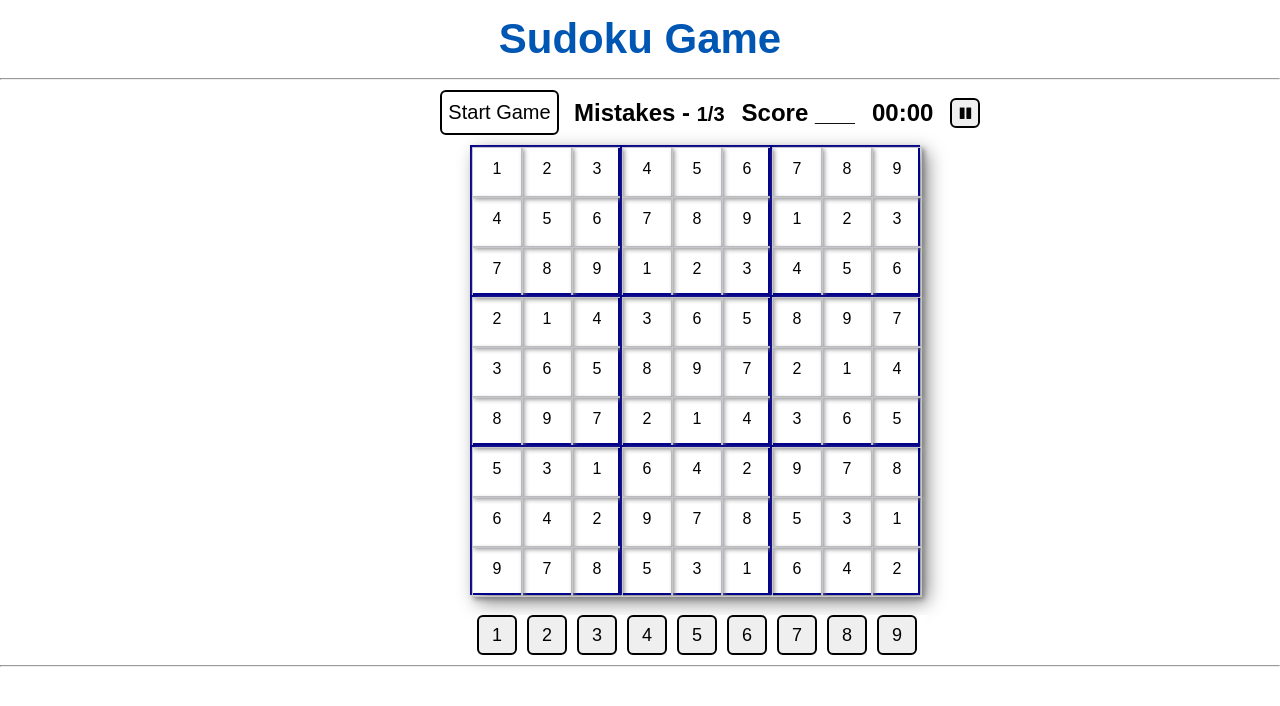
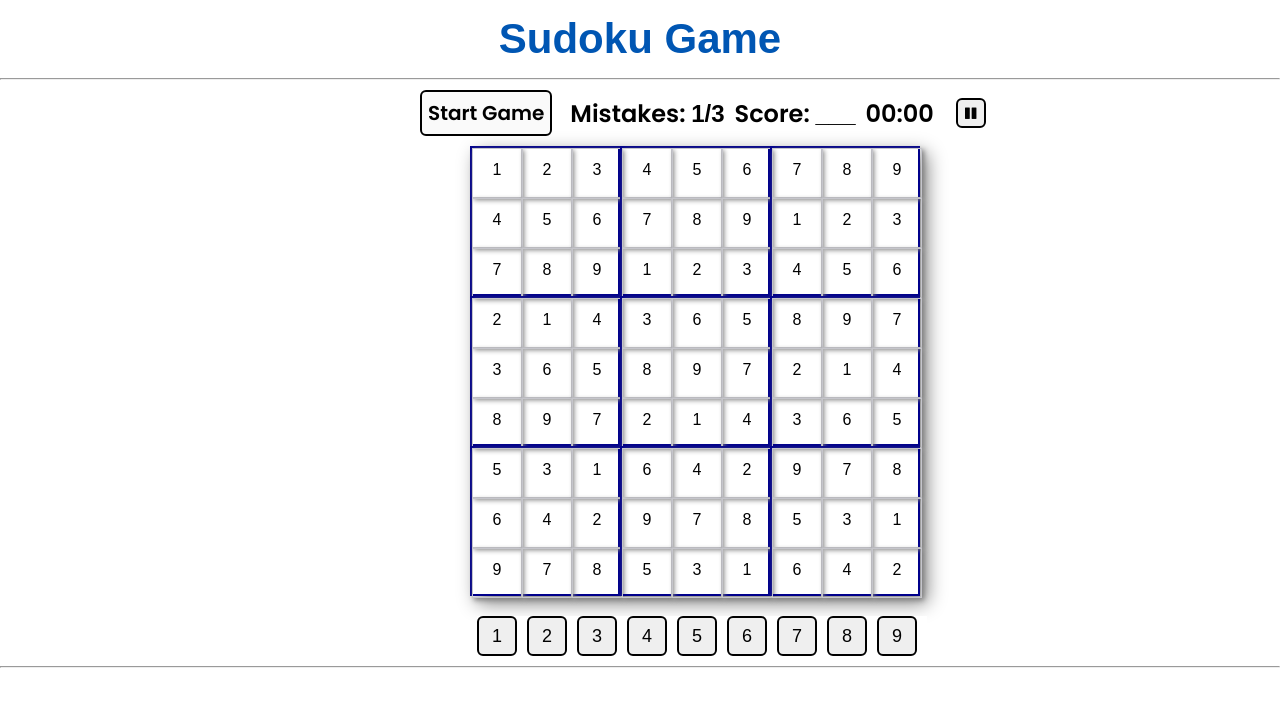
Before and after one commit to OV111/Sudoku_Game, a website with bundled scripts: page index.html in a window 1280 px wide. Built offline with nearby package versions, Linux system fonts and the light colour scheme.

Commit message:
Adding new Styles of css/html

```diff
--- a/index.html
+++ b/index.html
@@ -9,19 +9,20 @@
     <link rel="stylesheet" href="style.css">
 </head>
 <body>
-    <h1>Sudoku Game</h1>
+        <header>
+            <h1>Sudoku Game</h1>
+        </header>
     <hr>
-    <div class="start">                                    <!--header sarqel-->
-        <button class="startGame">Start Game</button>
-        <h3>Mistakes - <span id="mistake">1/3</span></h3>
-        <h3>Score <span id="score">___</span></h3>
-        <h3 id="timeNumber"> 00:00 </h3>
-        <button id="pause"><i class="fa fa-pause"></i></button>
-        <button id="play"><i class="fa fa-play"></i></button>
-    </div>
+        <nav class="start">
+            <button class="startGame">Start Game</button>
+            <h3>Mistakes: <span id="mistake">1/3</span></h3>
+            <h3>Score: <span id="score">___</span></h3>
+            <h3 id="timeNumber"> 00:00</h3>
+            <button id="pause"><i class="fa fa-pause"></i></button>
+            <button id="play"><i class="fa fa-play"></i></button>
+        </nav>                                    <!--header sarqel-->
 
     <div class="container">
-
         <div class="square1">
             <div class="square"><p data-id="1"></p></div>
             <div class="square"><p data-id="2"></p></div>
@@ -123,7 +124,7 @@
         </div>
     </div>
 
-    <div class="container2">
+    <footer class="container2">
         <div class="numbers"><button>1</button></div>
         <div class="numbers"><button>2</button></div>
         <div class="numbers"><button>3</button></div>
@@ -133,7 +134,7 @@
         <div class="numbers"><button>7</button></div>
         <div class="numbers"><button>8</button></div>
         <div class="numbers"><button>9</button></div>
-    </div>
+    </footer>
 
     <hr>
 
--- a/style.css
+++ b/style.css
@@ -1,3 +1,5 @@
+@import url('https://fonts.googleapis.com/css2?family=Poppins:wght@600&display=swap');
+
 * {
     margin: 0px;
     padding: 0px;
@@ -11,14 +13,40 @@ h1 {
     font-size: 42px;
     color: #0056b3;
 }
+h3 {
+    font-size: 24px;
+    font-family: 'Poppins', sans-serif;
+    position: relative;
+    left:-12px;
+    margin-top: 6px;
+    margin-right: 10px;
+}
+/* /////////////////////////////////// */
 .start {
     display: flex;
     margin-left: 440px;
     margin-top: 10px;
 }
-#timenumber {
+
+.startGame {
+    display:flex;
+    justify-content: center;
+    align-items: center;
+    padding: 6px;
     font-size: 20px;
-    margin-left: 1px;
+    font-family: 'Poppins', sans-serif;
+    position: relative;
+    left: -30px;
+    border: 2px solid;
+    border-radius: 6px;
+    margin:0px 0px 0px 10px;
+    background-color: #fafafa;
+    cursor: pointer;
+}
+.startGame:hover {
+    background-color: #0056b3;
+    transition: 0.2s ease-in-out;
+    transform: scale(1.02);
 }
 .hidden {
     display: "none";
@@ -51,32 +79,9 @@ h1 {
     transition: 2s;
     transform: scale(1.16);
 }
-.start h3 {
-    font-size: 24px;
-    margin-top: 9px;
-    margin-right: 17px;
-}
-.startGame {
-    font-size: 20px;
-    width: 119px;
-    height: 45px;
-    cursor: pointer;
-    margin-left: 0px;
-    margin-right:15px;
-    border-radius: 6px;
-    border-style: solid;
-    background-color: #FFFFFF ;
-}
-.startGame:hover {
-    background-color: #0056b3;
-    transition: 2s;
-    transform: scale(1.08);
-}
 
 
-#mistake {
-    font-size: 20px;
-}
+
 .container {
     display: grid;
     grid-template-columns: repeat(3,150px);
```
